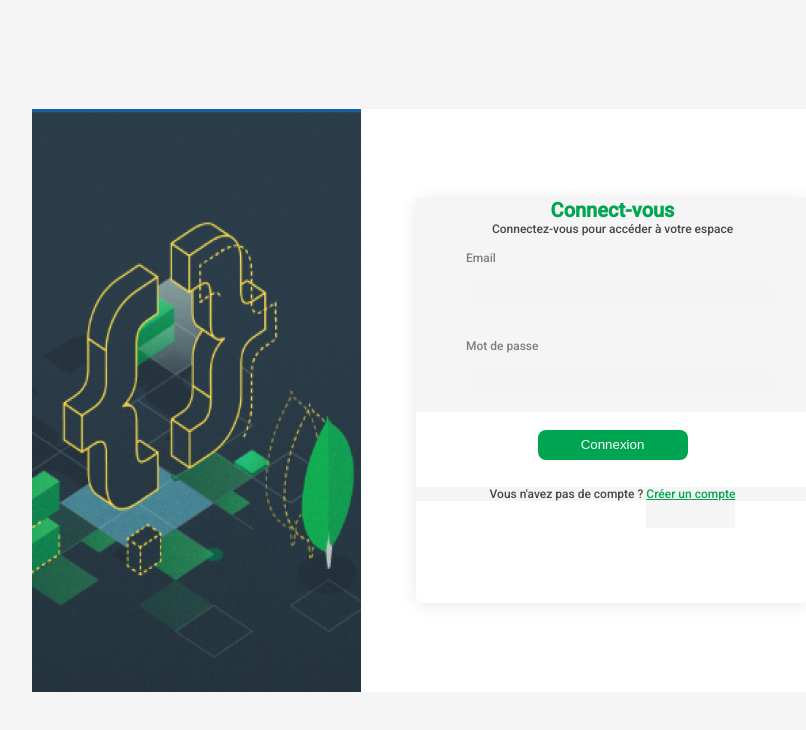
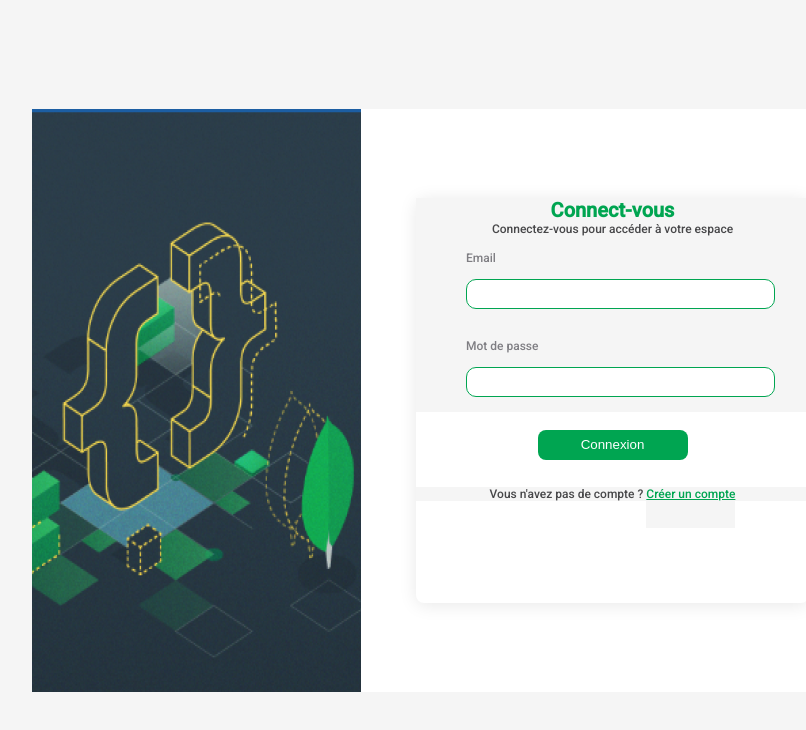
Before and after one commit to marcionascimentoweb/connectez_vous_prova, a plain HTML site: page index.html in a window 1280 px wide. Shown: the whole page, without its empty margins (192-998 px from the left). Drawn offline with Linux system fonts and the light colour scheme.

Commit message:
alteração nos input

```diff
--- a/style.css
+++ b/style.css
@@ -71,8 +71,8 @@ h2{
 input{
     width: 309px;
     height: 30px;
-    background-color: #f4f4f4;
-    border: none;
+    background-color: #fff;
+    border: 1px solid #00a551;
     border-radius: 10px;
     left: 423px;
 }
```
